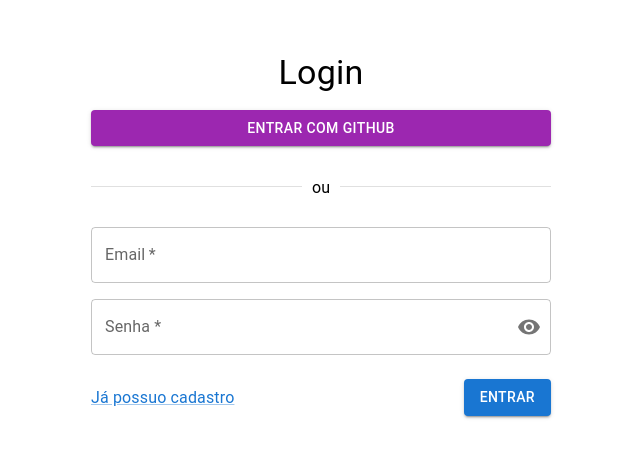
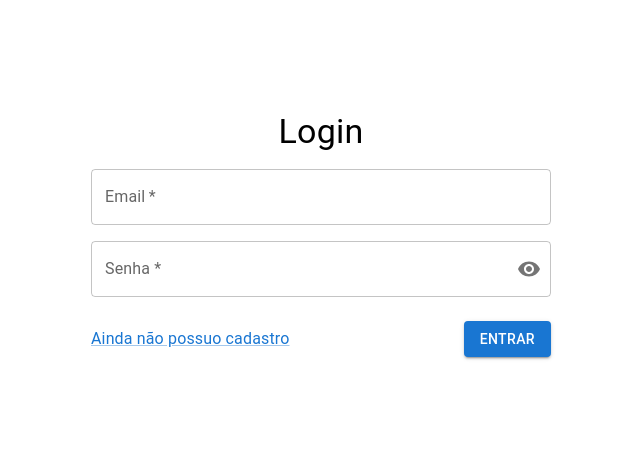
Before and after one commit to simone-alcala/-Repo-Provas-Front, a React app: page /sign-in in a window 1280 px wide. Shown: the part 162-620 px from the top of the page, without its empty margins (319-959 px from the left). Built offline with nearby package versions, Linux system fonts and the light colour scheme.

Commit message:
Fix: sign-in and sign-up pages

```diff
--- a/src/components/Header/index.tsx
+++ b/src/components/Header/index.tsx
@@ -76,11 +76,13 @@
         </Box>
       </Box>
       <Divider sx={ styles.divider }/>
+{/*
       <Box sx={ styles.buttons }>
         <Button variant='outlined' sx={ styles.button }> DISCIPLINAS </Button>
         <Button variant='outlined' sx={ styles.button }> INSTRUTOR(A) </Button>
         <Button variant='outlined' sx={ styles.button }> ADICIONAR </Button>
       </Box>
+*/}
     </Box>
   )
 }
--- a/src/pages/SignIn/index.tsx
+++ b/src/pages/SignIn/index.tsx
@@ -129,7 +129,7 @@
         <Typography variant='h4' component='h1' sx={ styles.title }>
           Login
         </Typography>
-
+{/*
         <Button variant='contained' type='button' color='secondary' sx={ styles.buttonGitHub }>
             ENTRAR COM GITHUB
         </Button>
@@ -137,7 +137,7 @@
         <Divider sx={ styles.divider } variant='middle'>
           <Typography  component='span'> ou </Typography>
         </Divider>
-
+*/}
         <TextField name='email'
           label='Email'
           type='email'
@@ -158,7 +158,7 @@
         <Box sx={ styles.actionsContainer }>
 
           <Link component={ RouterLink } to='/sign-up'>
-            <Typography> Já possuo cadastro </Typography>
+            <Typography> Ainda não possuo cadastro </Typography>
           </Link>
 
           <Button variant='contained' type='submit' disabled={ disableButton }>
--- a/src/pages/SignUp/index.tsx
+++ b/src/pages/SignUp/index.tsx
@@ -135,7 +135,7 @@
         }
 
         <Box sx={ styles.formData }>
-
+{/*
           <Typography variant='h4' component='h1' sx={ styles.title }>
             Cadastro
           </Typography>
@@ -147,7 +147,7 @@
           <Divider sx={ styles.divider } variant='middle'>
             <Typography  component='span'> ou </Typography>
           </Divider>
-
+*/}
           <TextField name='email'
             label='Email'
             type='email'
```
